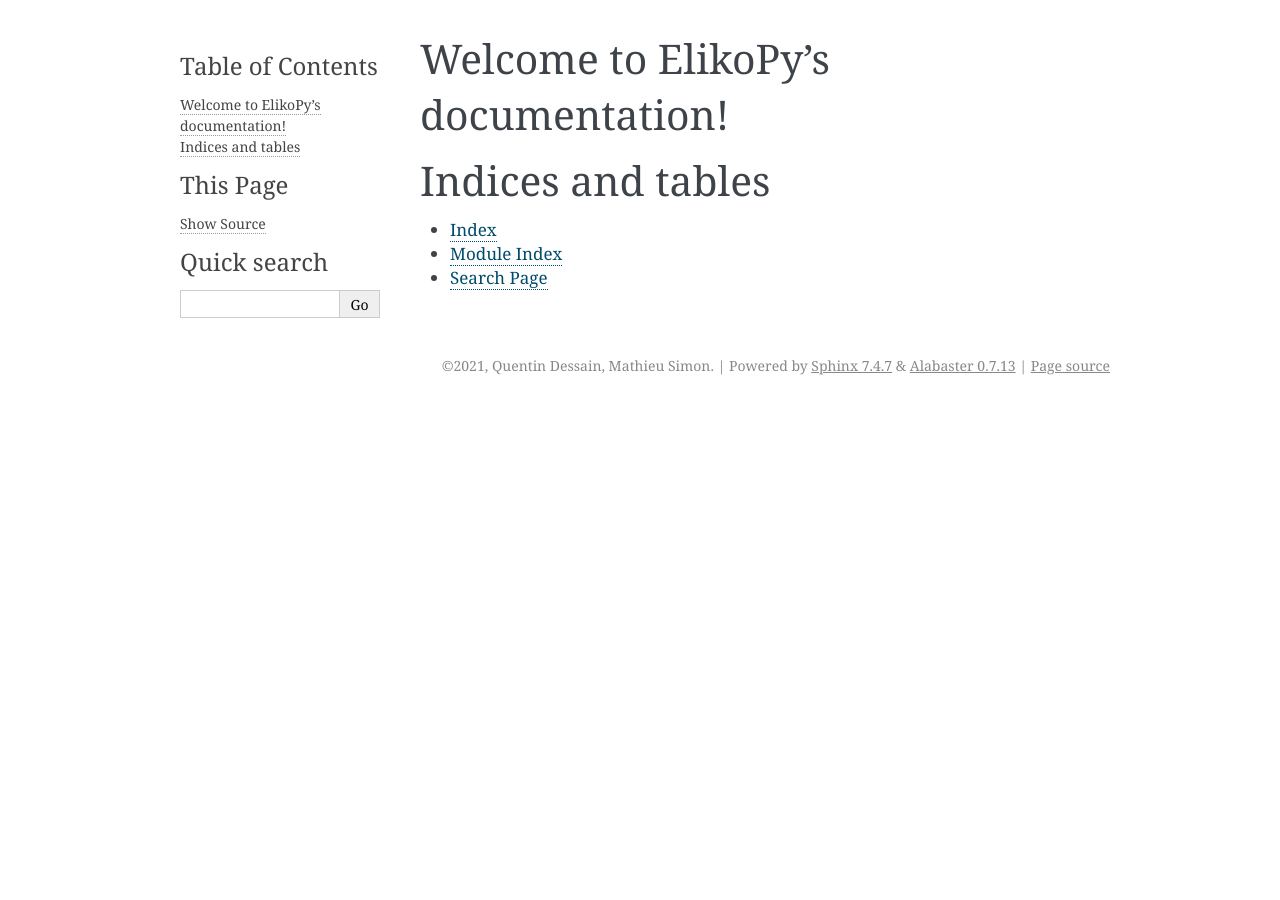
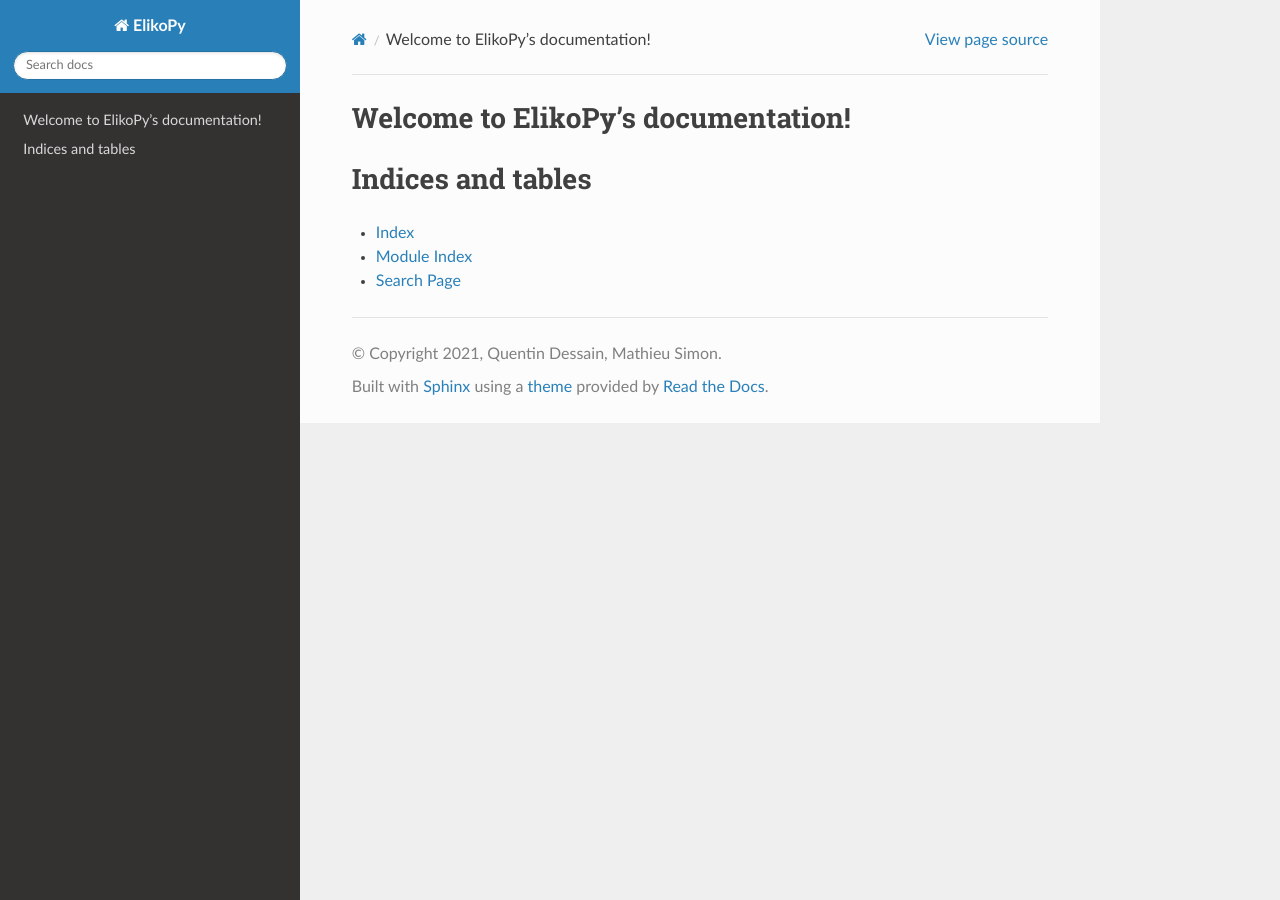
Before and after one commit to Hyedryn/elikopy, a Sphinx documentation site: the page built from docs/index.rst, in a window 1280 px wide. Built offline with Sphinx 7.4.7 and the Read the Docs theme 2.0.0, drawn with Linux system fonts in a browser that asks for light colours.

Commit message:
Sphinx Readthedocs template

```diff
--- a/docs/conf.py
+++ b/docs/conf.py
@@ -28,6 +28,7 @@
 # extensions coming with Sphinx (named 'sphinx.ext.*') or your custom
 # ones.
 extensions = [
+    'sphinx_rtd_theme',
 ]
 
 # Add any paths that contain templates here, relative to this directory.
@@ -44,7 +45,8 @@
 # The theme to use for HTML and HTML Help pages.  See the documentation for
 # a list of builtin themes.
 #
-html_theme = 'alabaster'
+html_theme = 'sphinx_rtd_theme'
+
 
 # Add any paths that contain custom static files (such as style sheets) here,
 # relative to this directory. They are copied after the builtin static files,
--- a/requirements.txt
+++ b/requirements.txt
@@ -8,3 +8,4 @@
 pandas>=1.1.0
 pathos>=0.2.0
 boto>=2.40.0
+sphinx_rtd_theme>=0.5
```
